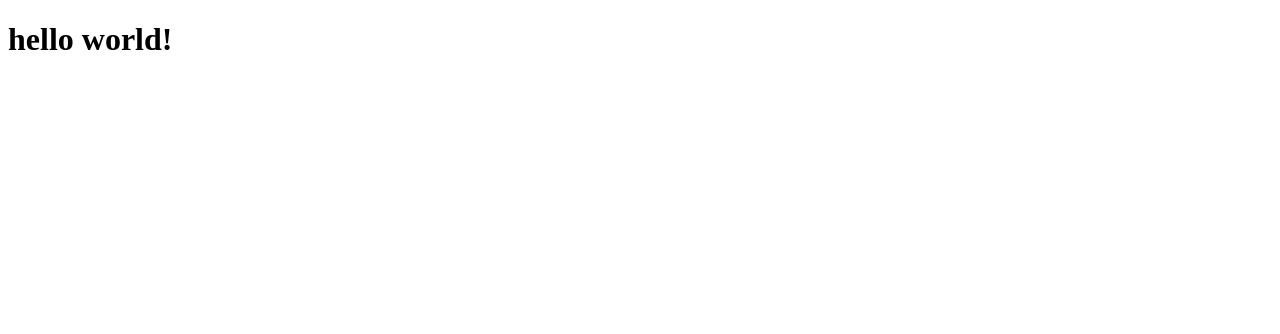
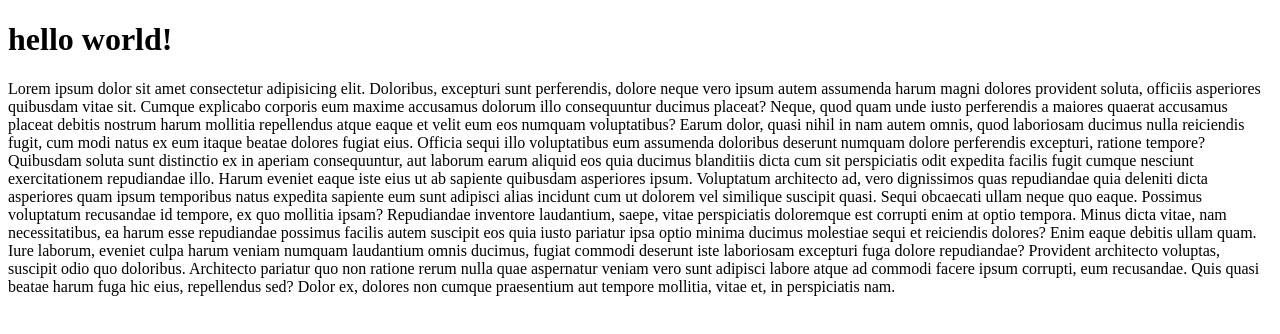
Before and after one commit to 8948mubarak/git_learn, a plain HTML site: page index.html in a window 1280 px wide. Drawn offline with Linux system fonts and the light colour scheme.

Commit message:
update the html file

```diff
--- a/index.html
+++ b/index.html
@@ -9,6 +9,15 @@
 
 <body>
     <h1>hello world!</h1>
+    <p>Lorem ipsum dolor sit amet consectetur adipisicing elit. Doloribus, excepturi sunt perferendis, dolore neque vero ipsum autem assumenda harum magni dolores provident soluta, officiis asperiores quibusdam vitae sit. Cumque explicabo corporis eum maxime
+        accusamus dolorum illo consequuntur ducimus placeat? Neque, quod quam unde iusto perferendis a maiores quaerat accusamus placeat debitis nostrum harum mollitia repellendus atque eaque et velit eum eos numquam voluptatibus? Earum dolor, quasi nihil
+        in nam autem omnis, quod laboriosam ducimus nulla reiciendis fugit, cum modi natus ex eum itaque beatae dolores fugiat eius. Officia sequi illo voluptatibus eum assumenda doloribus deserunt numquam dolore perferendis excepturi, ratione tempore?
+        Quibusdam soluta sunt distinctio ex in aperiam consequuntur, aut laborum earum aliquid eos quia ducimus blanditiis dicta cum sit perspiciatis odit expedita facilis fugit cumque nesciunt exercitationem repudiandae illo. Harum eveniet eaque iste
+        eius ut ab sapiente quibusdam asperiores ipsum. Voluptatum architecto ad, vero dignissimos quas repudiandae quia deleniti dicta asperiores quam ipsum temporibus natus expedita sapiente eum sunt adipisci alias incidunt cum ut dolorem vel similique
+        suscipit quasi. Sequi obcaecati ullam neque quo eaque. Possimus voluptatum recusandae id tempore, ex quo mollitia ipsam? Repudiandae inventore laudantium, saepe, vitae perspiciatis doloremque est corrupti enim at optio tempora. Minus dicta vitae,
+        nam necessitatibus, ea harum esse repudiandae possimus facilis autem suscipit eos quia iusto pariatur ipsa optio minima ducimus molestiae sequi et reiciendis dolores? Enim eaque debitis ullam quam. Iure laborum, eveniet culpa harum veniam numquam
+        laudantium omnis ducimus, fugiat commodi deserunt iste laboriosam excepturi fuga dolore repudiandae? Provident architecto voluptas, suscipit odio quo doloribus. Architecto pariatur quo non ratione rerum nulla quae aspernatur veniam vero sunt adipisci
+        labore atque ad commodi facere ipsum corrupti, eum recusandae. Quis quasi beatae harum fuga hic eius, repellendus sed? Dolor ex, dolores non cumque praesentium aut tempore mollitia, vitae et, in perspiciatis nam.</p>
 </body>
 
 </html>
```
